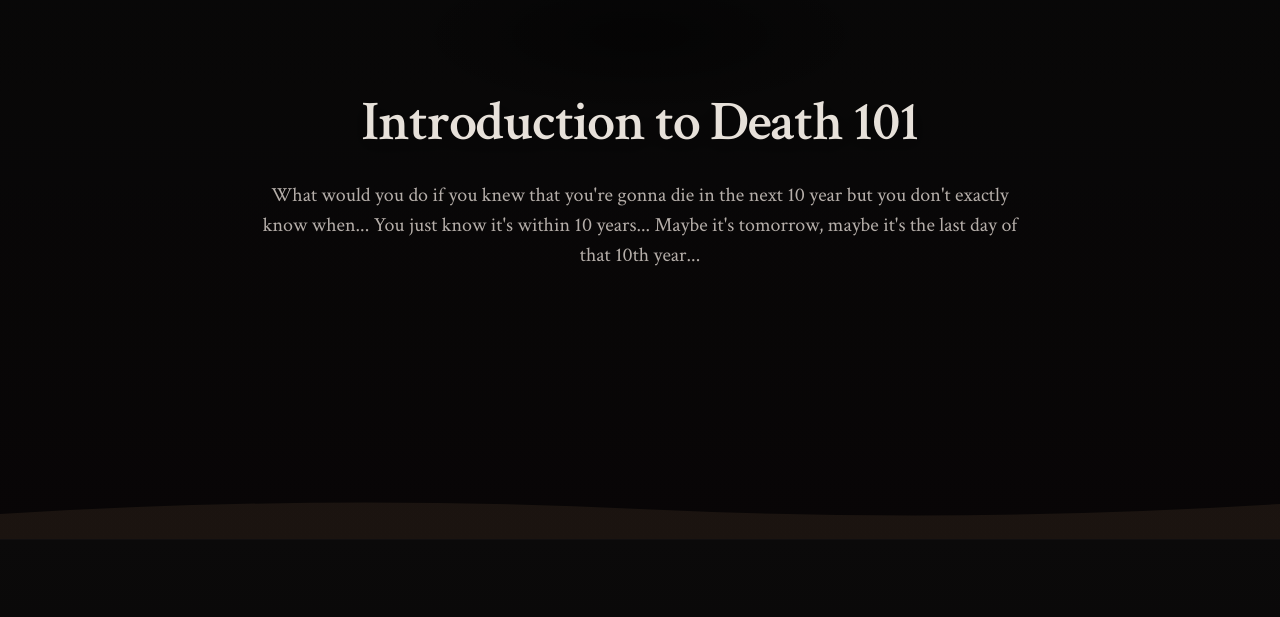
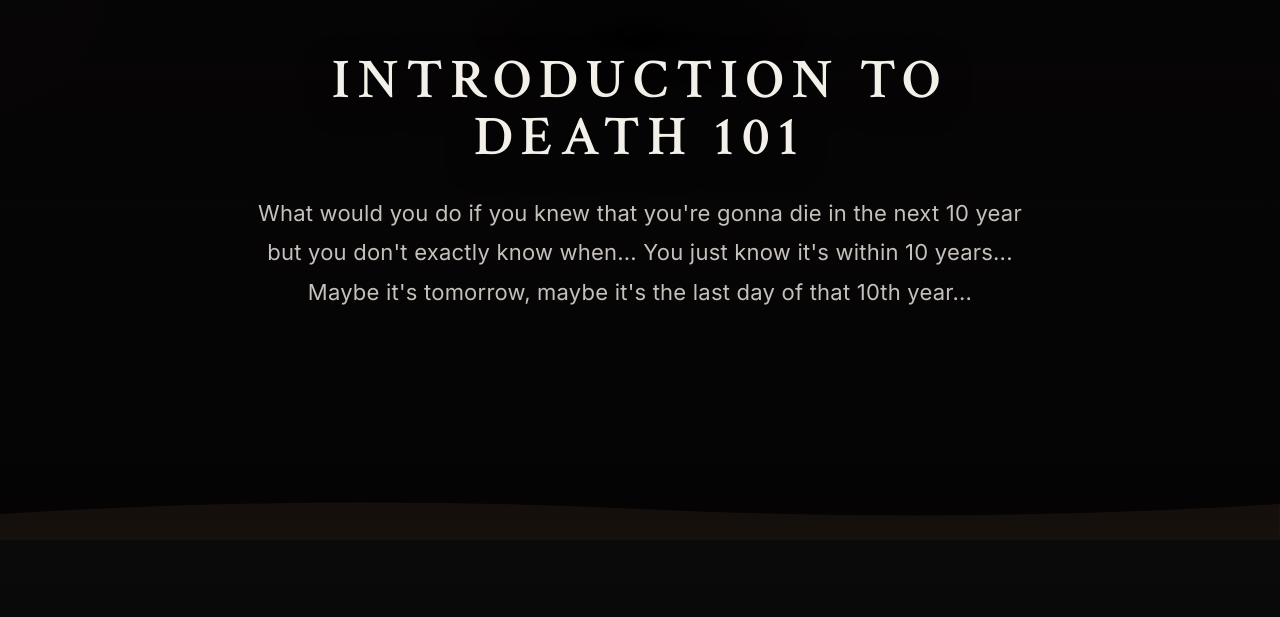
Before and after one commit to safoun10/intro_to_death_101, a website with bundled scripts: page src/index.html in a window 1280 px wide. Shown: the part 181-798 px from the top of the page. Built offline with nearby package versions, Linux system fonts and the light colour scheme; a script that the page names is missing.

Commit message:
Improve readability and add unsettling motion: readable body font, brighter bone text, title flicker, pulsing vignette, drifting smear
Increase base font size/line-height for readability while keeping a grim aesthetic; add subtle flicker and pulse to hero and desaturated blurred background smear for a scarier presence. Co-authored-by: Copilot <223556219+Copilot@users.noreply.github.com>

```diff
--- a/src/css/layout.css
+++ b/src/css/layout.css
@@ -128,41 +128,90 @@ body {
 
 .hero__title {
   font-family: var(--font-display);
-  font-size: clamp(2rem, 6vw, 4rem);
-  font-weight: 600;
-  line-height: 1.05;
+  font-size: clamp(2.25rem, 6.5vw, 4.5rem);
+  font-weight: 700;
+  line-height: 1.02;
   color: var(--text);
   margin: 0;
-  letter-spacing: -0.02em;
-  max-width: 90%;
-  text-shadow: 0 6px 20px rgba(0,0,0,0.6);
+  letter-spacing: 0.14em; /* tombstone letter spacing */
+  max-width: 92%;
+  text-shadow: 0 6px 30px rgba(0,0,0,0.7);
+  text-transform: uppercase;
+  transform-origin: center;
+  /* subtle intermittent flicker */
+  animation: title-flicker 8s linear infinite;
 }
 
 .hero__lead {
-  font-size: clamp(1rem, 2.5vw, var(--text-lg));
+  font-size: clamp(1rem, 2.2vw, var(--text-lg));
   color: var(--text-muted);
   max-width: 48rem;
-  line-height: var(--leading);
+  line-height: calc(var(--leading) + 0.1);
   margin-top: var(--space-sm);
-  opacity: 0.95;
+  opacity: 0.96;
+  letter-spacing: 0.01em;
 }
 
 .hero::before {
   content: "";
   position: absolute;
   inset: 0;
-  /* darker vignette and cold overlay to focus the content and make tone sombre */
-  background: radial-gradient(closest-side at 50% 30%, rgba(0,0,0,0.45), transparent 38%), linear-gradient(180deg, rgba(6,6,6,0.6), rgba(10,6,6,0.35));
+  background: radial-gradient(closest-side at 50% 30%, rgba(0,0,0,0.6), transparent 36%), linear-gradient(180deg, rgba(6,6,6,0.7), rgba(8,6,6,0.45));
   pointer-events: none;
   z-index: 1;
+  /* slow pulse like a distant heartbeat */
+  animation: vignette-pulse 6s ease-in-out infinite;
 }
 
-/* Tone down particles and background to feel bleaker */
-#particles { opacity: 0.06; }
+/* drifting smear to suggest something alive in the background */
+.hero::after {
+  content: "";
+  position: absolute;
+  left: -8%;
+  top: 8%;
+  width: 36%;
+  height: 52%;
+  background: radial-gradient(circle at 20% 25%, rgba(91,38,38,0.12), transparent 30%), radial-gradient(circle at 70% 80%, rgba(20,10,10,0.06), transparent 40%);
+  filter: blur(46px) saturate(0.7);
+  transform: rotate(-10deg);
+  opacity: 0.7;
+  pointer-events: none;
+  z-index: 0;
+  animation: smear-float 12s ease-in-out infinite;
+}
 
-.parallax-bg__layer--mid { filter: grayscale(0.6) brightness(0.6) blur(14px); opacity: 0.55; }
-.parallax-bg__layer--far { filter: grayscale(0.6) brightness(0.5) blur(8px); }
+/* reduce particles so they feel like dust rather than decoration */
+#particles { opacity: 0.04; }
 
+.parallax-bg__layer--mid { filter: grayscale(0.8) brightness(0.55) blur(16px); opacity: 0.5; }
+.parallax-bg__layer--far { filter: grayscale(0.8) brightness(0.45) blur(10px); }
+
+/* animations */
+@keyframes title-flicker {
+  0%, 94% { opacity: 1; text-shadow: 0 6px 30px rgba(0,0,0,0.7); }
+  95% { opacity: 0.88; text-shadow: 0 0 10px rgba(91,38,38,0.25); }
+  96% { opacity: 1; }
+  98% { opacity: 0.92; text-shadow: 0 0 14px rgba(91,38,38,0.18); }
+  100% { opacity: 1; }
+}
+
+@keyframes vignette-pulse {
+  0% { opacity: 1; transform: scale(1); }
+  50% { opacity: 0.92; transform: scale(0.998); }
+  100% { opacity: 1; transform: scale(1); }
+}
+
+@keyframes smear-float {
+  0% { transform: translateY(0) rotate(-10deg) scale(1); }
+  50% { transform: translateY(-8px) rotate(-8deg) scale(1.02); }
+  100% { transform: translateY(0) rotate(-10deg) scale(1); }
+}
+
+@media (prefers-reduced-motion: reduce) {
+  .hero__title { animation: none; }
+  .hero::before { animation: none; }
+  .hero::after { animation: none; }
+}
 
 /* Sections */
 .chapter {
--- a/src/css/motion.css
+++ b/src/css/motion.css
@@ -1,18 +1,20 @@
 .reveal {
 	opacity: 0;
-	transform: translateY(14px) scale(0.998);
-	filter: blur(12px) saturate(0.85);
+	transform: translateY(12px) scale(0.999);
+	filter: blur(14px) saturate(0.7) grayscale(0.05);
 	transition:
-		opacity 1s ease-in,
-		transform 1s cubic-bezier(.2,.8,.2,1),
-		filter 1s ease-in-out;
+		opacity 1.1s ease-in,
+		transform 1.1s cubic-bezier(.2,.8,.2,1),
+		filter 1.1s ease-in-out;
 }
 
 .reveal.is-visible {
 	opacity: 1;
 	transform: translateY(0) scale(1);
-	filter: blur(0) saturate(1);
+	filter: blur(0) saturate(1) grayscale(0);
 }
+
+/* small stagger helpers already provided by reveal--delay-* */
 
 .reveal--delay-1 {
 	transition-delay: 0.1s;
--- a/src/css/tokens.css
+++ b/src/css/tokens.css
@@ -1,8 +1,8 @@
 :root {
-	--text-base: 1.0625rem; /* slightly smaller, denser */
-	--text-lg: 1.25rem;
-	--text-xl: 3rem;
-	--leading: 1.5;
+	--text-base: 1.125rem; /* slightly larger for readability */
+	--text-lg: 1.375rem;
+	--text-xl: 3.25rem;
+	--leading: 1.7; /* more breathing room */
 	--space-xs: 0.5rem;
 	--space-sm: 0.875rem;
 	--space-md: 1.25rem;
@@ -12,14 +12,14 @@
 	--measure: 55rem;
 	--gutter: 1.25rem;
 
-	--font-body: "Crimson Text", serif; /* use a somber serif for body */
+	--font-body: "Inter", system-ui, -apple-system, "Segoe UI", Roboto, "Helvetica Neue", Arial, sans-serif; /* more readable body */
 	--font-display: "Crimson Text", serif;
 
 	/* Grim palette: deeper blacks, bone text, muted maroon accent */
 	--bg: #070506;
 	--bg-section: #0b0a0a;
-	--text: #e7e1da; /* bone */
-	--text-muted: #b5aea9;
+	--text: #f3efe9; /* slightly brighter bone for contrast */
+	--text-muted: #c6c0bb;
 	--accent: #5b2626; /* deep maroon */
 	--accent-soft: rgba(91, 38, 38, 0.06);
 	--border: rgba(255, 255, 255, 0.04);
```
